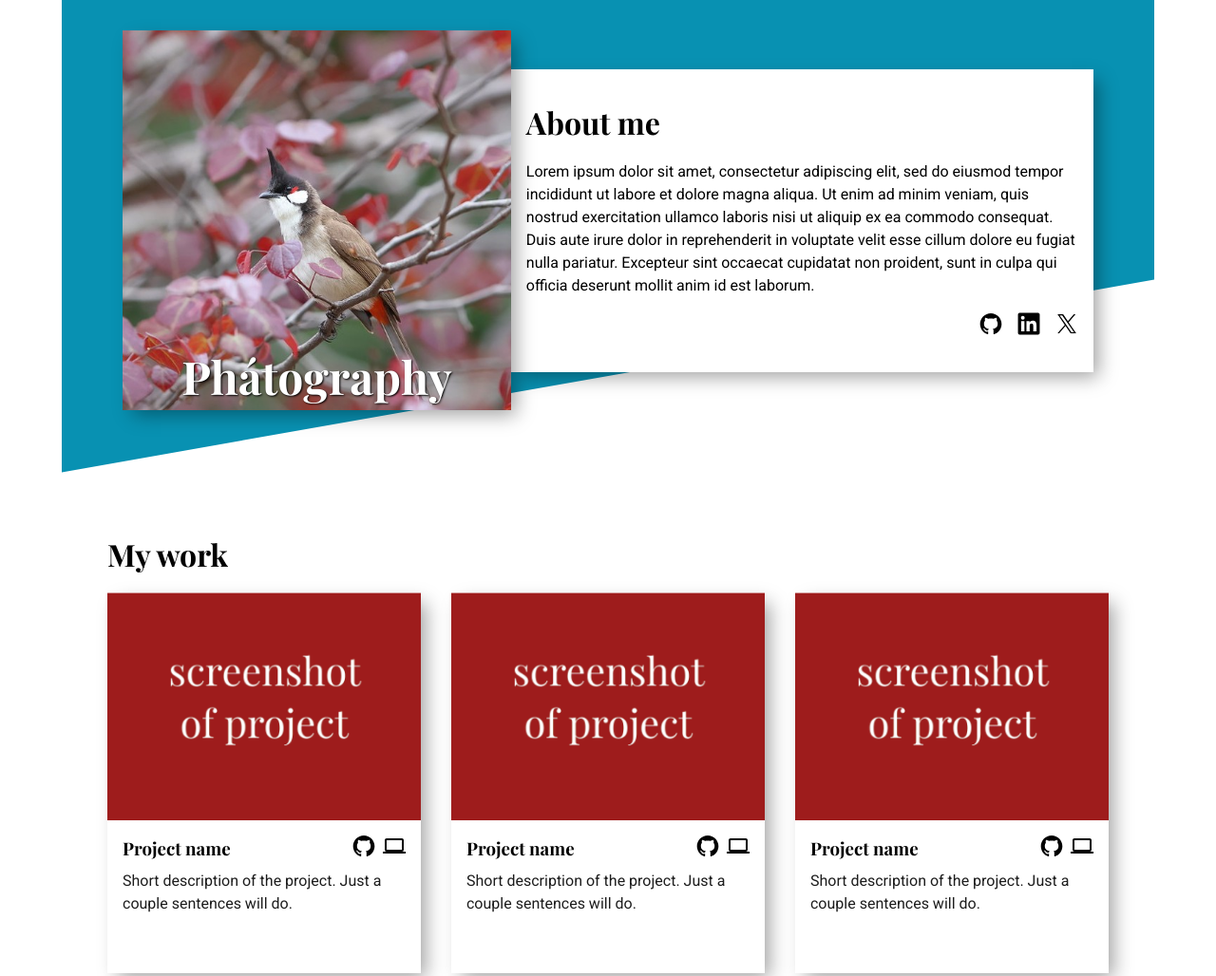
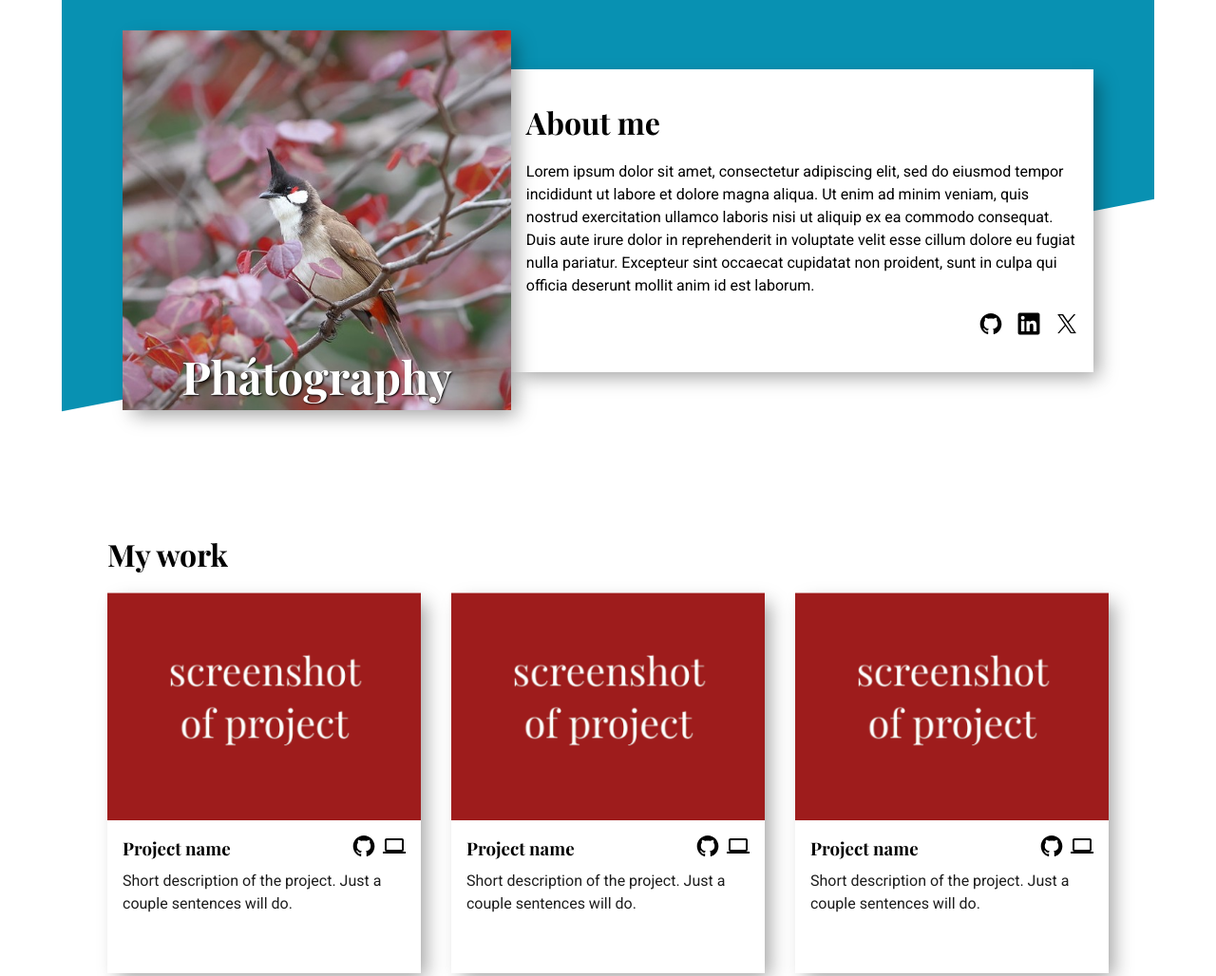
Before and after one commit to Julia-1439/homepage, a plain HTML site: page index.html in a window 1280 px wide. Shown: the top 1028 px of the page at 95% size. Drawn offline with nearby package versions, Linux system fonts and the light colour scheme; a web font is replaced by a local one.

Commit message:
feat(desktop): simplify the stencil calculation

```diff
--- a/style.css
+++ b/style.css
@@ -181,7 +181,7 @@ h3 {
   position: absolute;
   width: 100%;
   background-color: var(--palette-stencil);
-  transform: translateY(calc(-100px - var(--height-adjustment))) skewY(-10deg);
+  transform: translateY(-40%) skewY(-11deg);
   min-height: calc(100% + var(--height-adjustment));
   z-index: -1;
 }
```
